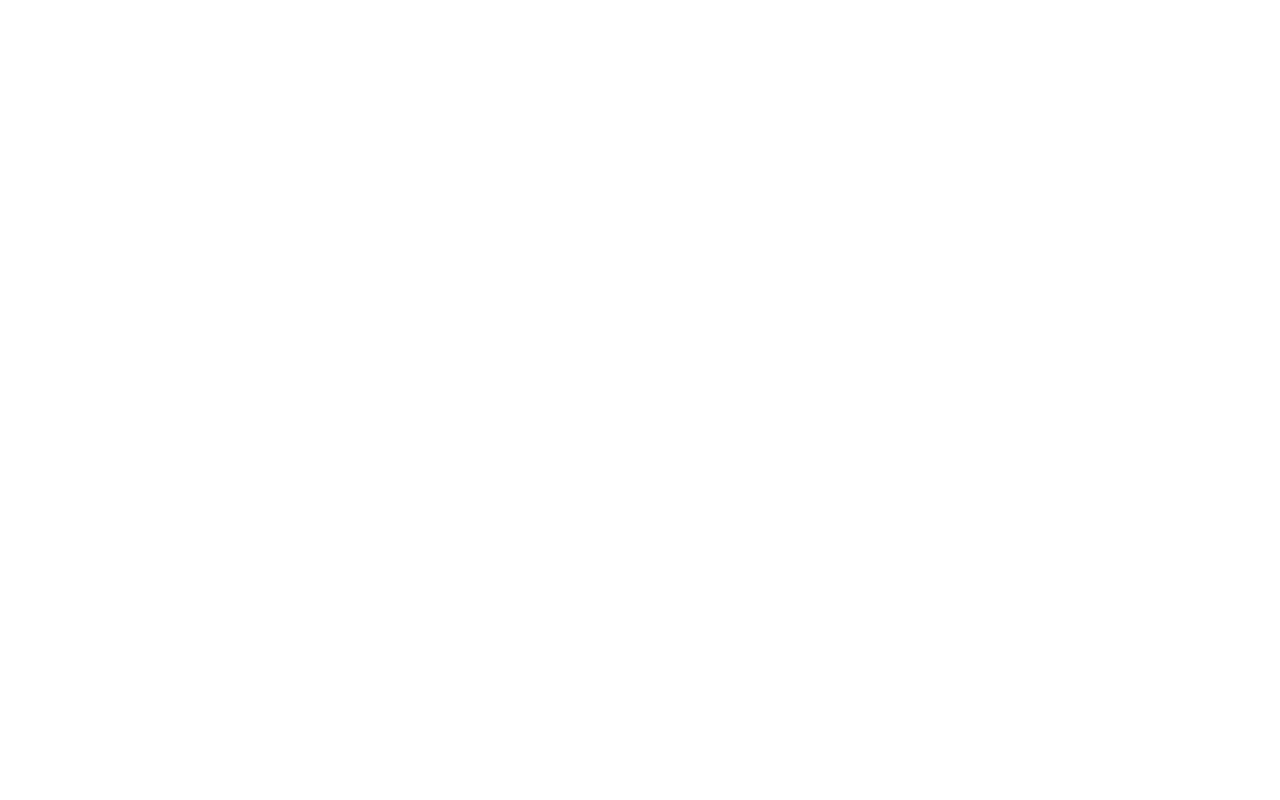
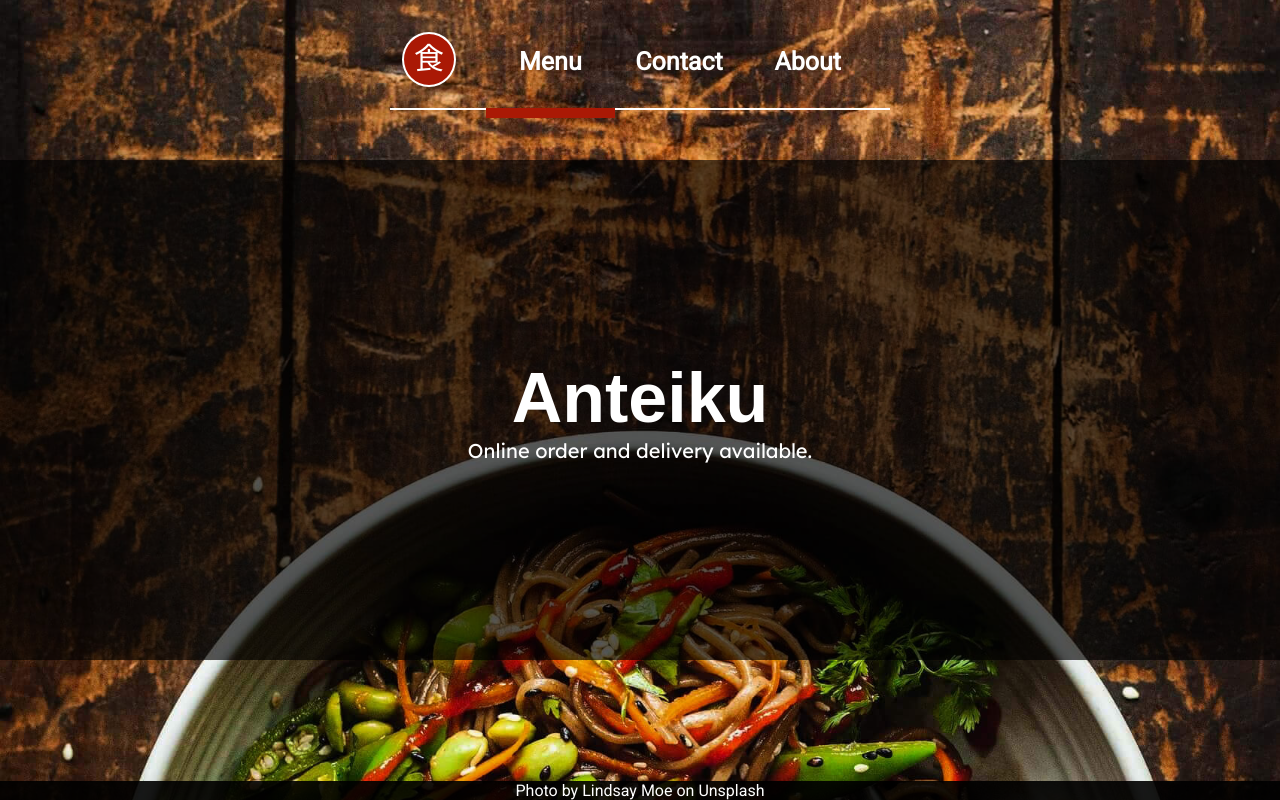
Before and after one commit to gscarv13/restaurant-js, a website built with webpack: page dist/index.html in a window 1280 px wide. Built offline with Linux system fonts and the light colour scheme; a web font is replaced by a local one.

Commit message:
Add initial page markup

```diff
--- a/package.json
+++ b/package.json
@@ -13,9 +13,11 @@
   },
   "devDependencies": {
     "babel-eslint": "10.x",
+    "css-loader": "^5.2.4",
     "eslint": "7.x",
     "eslint-config-airbnb-base": "14.x",
     "eslint-plugin-import": "2.x",
+    "style-loader": "^2.0.0",
     "stylelint": "13.x",
     "stylelint-config-standard": "21.x",
     "stylelint-csstree-validator": "1.x",
--- /dev/null
+++ b/src/assets/stylesheet/style.css
@@ -0,0 +1,108 @@
+@import url('https://fonts.googleapis.com/css2?family=Lexend+Zetta&display=swap');
+/* font-family: 'Lexend Zetta', sans-serif; */
+
+@import url('https://fonts.googleapis.com/css2?family=Lexend+Deca&display=swap');
+/* font-family: 'Lexend Deca', sans-serif; */
+
+@import url('https://fonts.googleapis.com/css2?family=Roboto&display=swap');
+/* font-family: 'Roboto', sans-serif; */
+
+* {
+  font-family: 'Roboto', sans-serif;
+  margin: 0;
+  padding: 0;
+  box-sizing: border-box;
+  text-decoration: none;
+  color: #fff;
+}
+
+#content {
+  background-image: url('../images/bg-m3.jpg');
+  background-size: cover;
+  background-position-y: 23%;
+  background-repeat: no-repeat;
+  height: 100vh;
+  padding-top: 20px;
+}
+
+.navbar {
+  display: flex;
+  width: 500px;
+  height: 90px;
+  margin: 0 auto;
+  border-bottom: 2px solid #fff;
+}
+
+.logo {
+  height: 55px;
+  margin: 12px;
+  background-color: #aa1905 ;
+  border-radius: 50%;
+  border: 2px solid #fff;
+}
+
+.logo a {
+  font-size: 30px;
+  color: #fff;
+  padding: 10px;
+}
+
+.menu {
+  padding: 15px 10px;
+  display: flex;
+  justify-content: space-around;
+  width: 100%;
+  margin: 12px 8px;
+  font-size: 25px;
+  font-weight: 800;
+  height: 100%;
+}
+
+.menu a {
+  color: #fff;
+  padding-bottom: 15px;
+}
+
+.item-box {
+  display: flex;
+  justify-content: center;
+  align-content: center;
+  height: 100%;
+  width: 100%;
+  padding-bottom: 61px;
+}
+
+.selected {
+  border-bottom: #aa1905 10px solid;
+}
+
+.main {
+  display: flex;
+  flex-direction: column;
+  justify-content: center;
+  align-items: center;
+  margin-top: 50px;
+  width: 100%;
+  background-color: rgba( 0, 0, 0, 0.65);
+  height: 500px;
+}
+
+.main h1 {
+  font-size: 70px;
+  font-family: 'Lexend Zetta', sans-serif;
+}
+
+.main p {
+  font-family: 'Lexend Deca', sans-serif;
+  font-size: 20px;
+}
+
+footer {
+  display: flex;
+  flex-direction: column;
+  align-items: center;
+  background-color: rgba( 0, 0, 0, 0.9);
+  width: 100%;
+  position: fixed;
+  bottom: 0;
+}
--- a/src/index.js
+++ b/src/index.js
@@ -1 +1,2 @@
-console.log('Success');
+import './assets/stylesheet/style.css';
+import './assets/images/bg-m3.jpg';
--- a/webpack.config.js
+++ b/webpack.config.js
@@ -1,9 +1,22 @@
 const path = require('path');
 
 module.exports = {
+  mode: 'development',
   entry: './src/index.js',
   output: {
     filename: 'main.js',
     path: path.resolve(__dirname, 'dist'),
   },
+  module: {
+    rules: [
+      {
+        test: /\.css$/i,
+        use: ['style-loader', 'css-loader'],
+      },
+      {
+        test: /\.(png|svg|jpg|jpeg|gif)$/i,
+        type: 'asset/resource',
+      },
+    ],
+  },
 };
```
Also changed, not shown: dist/954b7845c8fb7ac0ccf2.jpg (added), dist/e23a23176a280114e0e1.jpg (added), dist/index.html, dist/main.js, src/assets/images/bg-m3.jpg (added), 1 other file.
